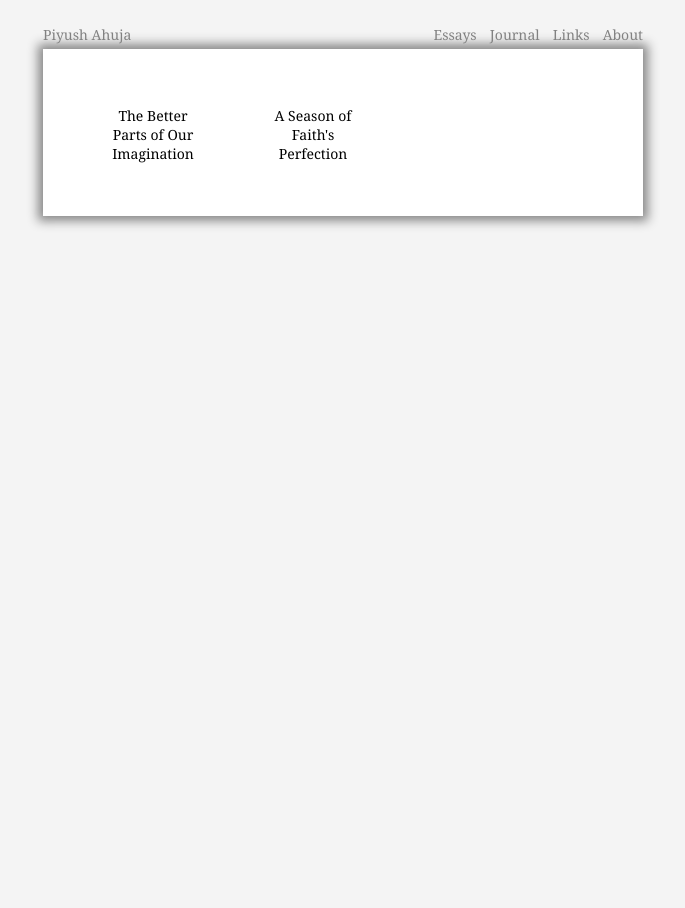
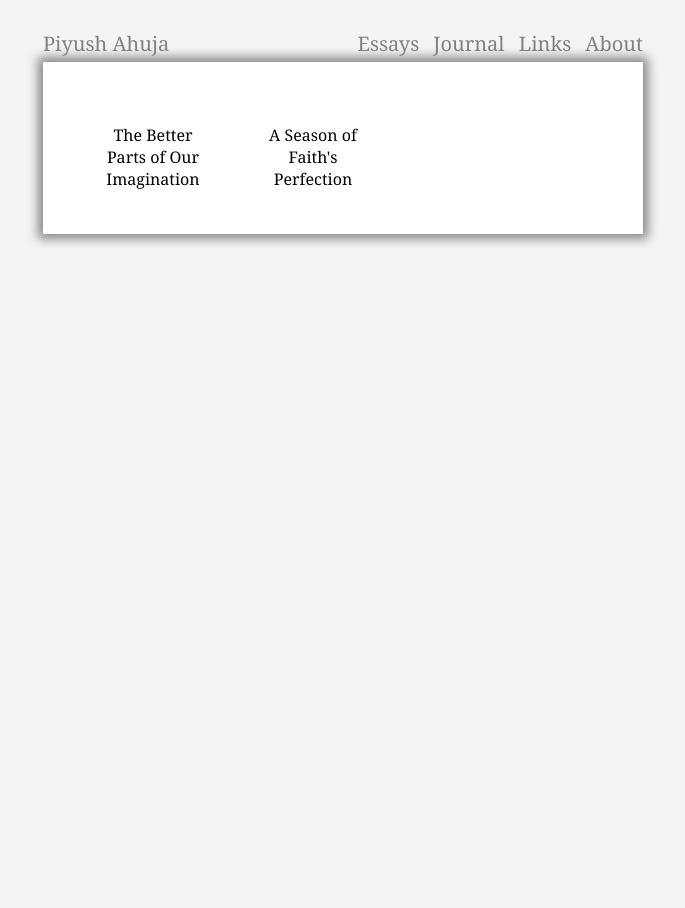
Before and after one commit to piyushahuja/piyushahuja.github.io, a Jekyll site: the page built from index.html, in a window 1280 px wide. Shown: the whole page, without its empty margins (215-900 px from the left). Built offline with Jekyll 4.4.1, drawn with Linux system fonts in a browser that asks for light colours; some web fonts are replaced.

Commit message:
Initial commit

```diff
--- a/css/main.css
+++ b/css/main.css
@@ -6,12 +6,12 @@
   padding: 0;
 }*/
 @import url(http://fonts.googleapis.com/css?family=Sorts+Mill+Goudy);
-@import url(http://fonts.googleapis.com/css?family=EB+Garamond);
+/*@import url(http://fonts.googleapis.com/css?family=EB+Garamond);*/
 html, body { height: 100%; }
 
 body {
   font-family: 'Sorts Mill Goudy', georgia, "times new roman", serif;
-  font-size: 12px;
+  font-size: 16px;
   font-weight: 300;
   background: #f4f4f4;
 }
@@ -39,7 +39,7 @@ a:hover   {color:blue; text-decoration:underline; }
 
 .site-header {
   margin-left: 250px; margin-right: 250px; width: 600px; margin-bottom: 5px; position: relative; overflow: hidden;}
-.site-header a{font-size: 14px;color: #818181; }
+.site-header a{font-size: 20px;color: #818181; }
 .site-header:hover a{color:black;text-shadow: 2px 2px 4px #888888 ; }
 .site-header a:active{}
 .site-header a:hover{}
@@ -132,7 +132,7 @@ a:hover   {color:blue; text-decoration:underline; }
 /* ----------------------------------------------------------*/
 
 .note{overflow: hidden;display: block; height:80px; width:100px ; padding:10px;margin:20px 20px; float: left; background-color:white;vertical-align: middle;}
-.note-link{font-size:14px;display:block;text-align:center;color: black }
+.note-link{font-size:16px;display:block;text-align:center;color: black }
 .note:hover{ box-shadow: 0px 0px 20px 10px #888888; background-color: white; color: #205caa}
 .note:hover .note-link{color:#3333CC;text-decoration: none }
 
@@ -150,7 +150,7 @@ a:hover   {color:blue; text-decoration:underline; }
 
 .posts .post-date {
   display: block;
-  font-size: 12px;
+  font-size: 14px;
   color: #818181;
 }
 
@@ -161,14 +161,14 @@ a:hover   {color:blue; text-decoration:underline; }
 /*.post-header { margin: 10px 0 30px; }*/
 
 .post-header h5 {
-  font-size: 18px;
+  font-size: 20px;
   line-height: 1;
-  font-family: 'EB Garamond';
+  font-family: 'EB Garamond'
   font-weight: 800;
 }
 
 .post-header .meta {
-  font-size: 12px;
+  font-size: 14px;
   color: #818181;
   margin-top: 5px;
 }
```
